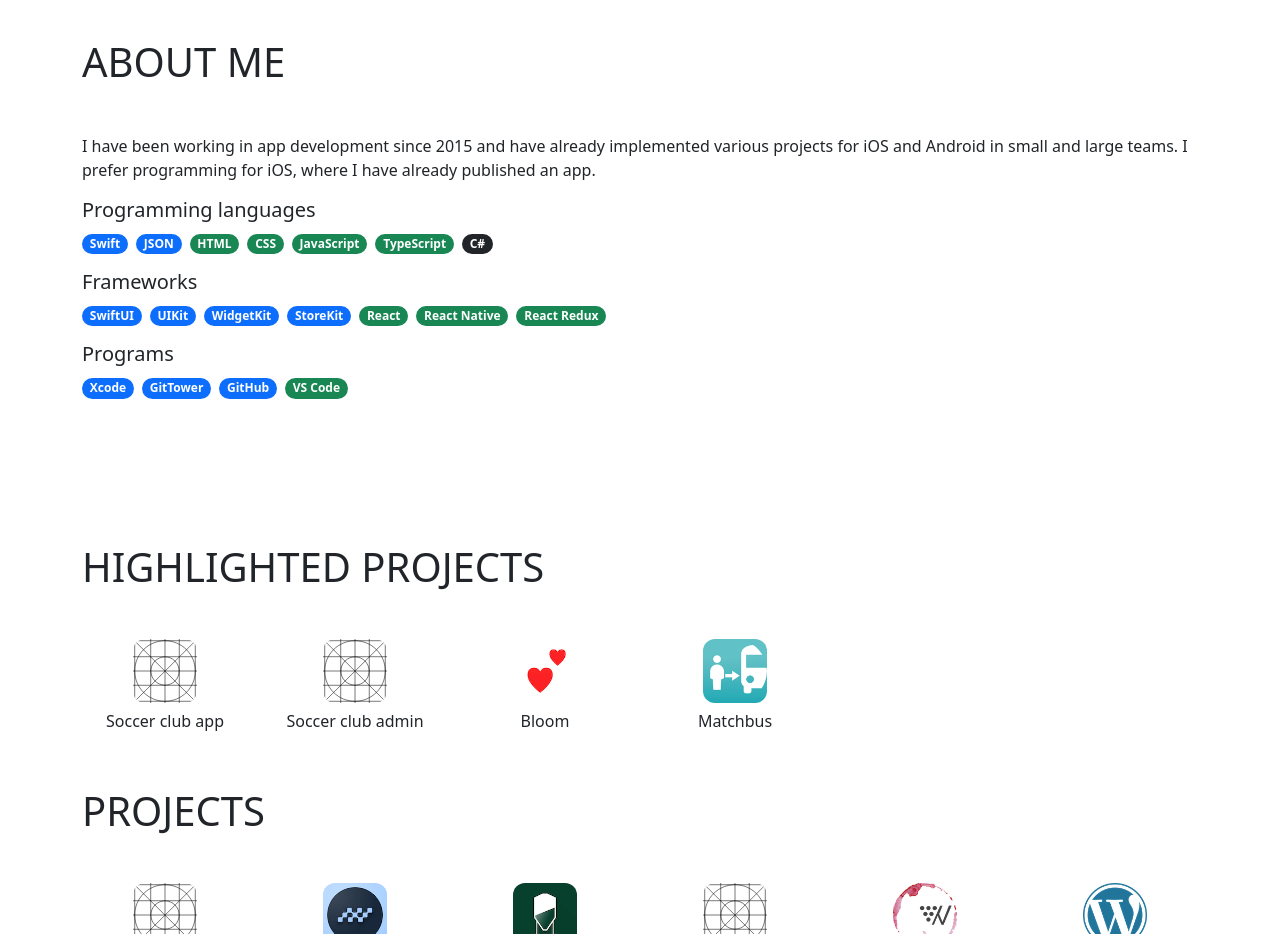
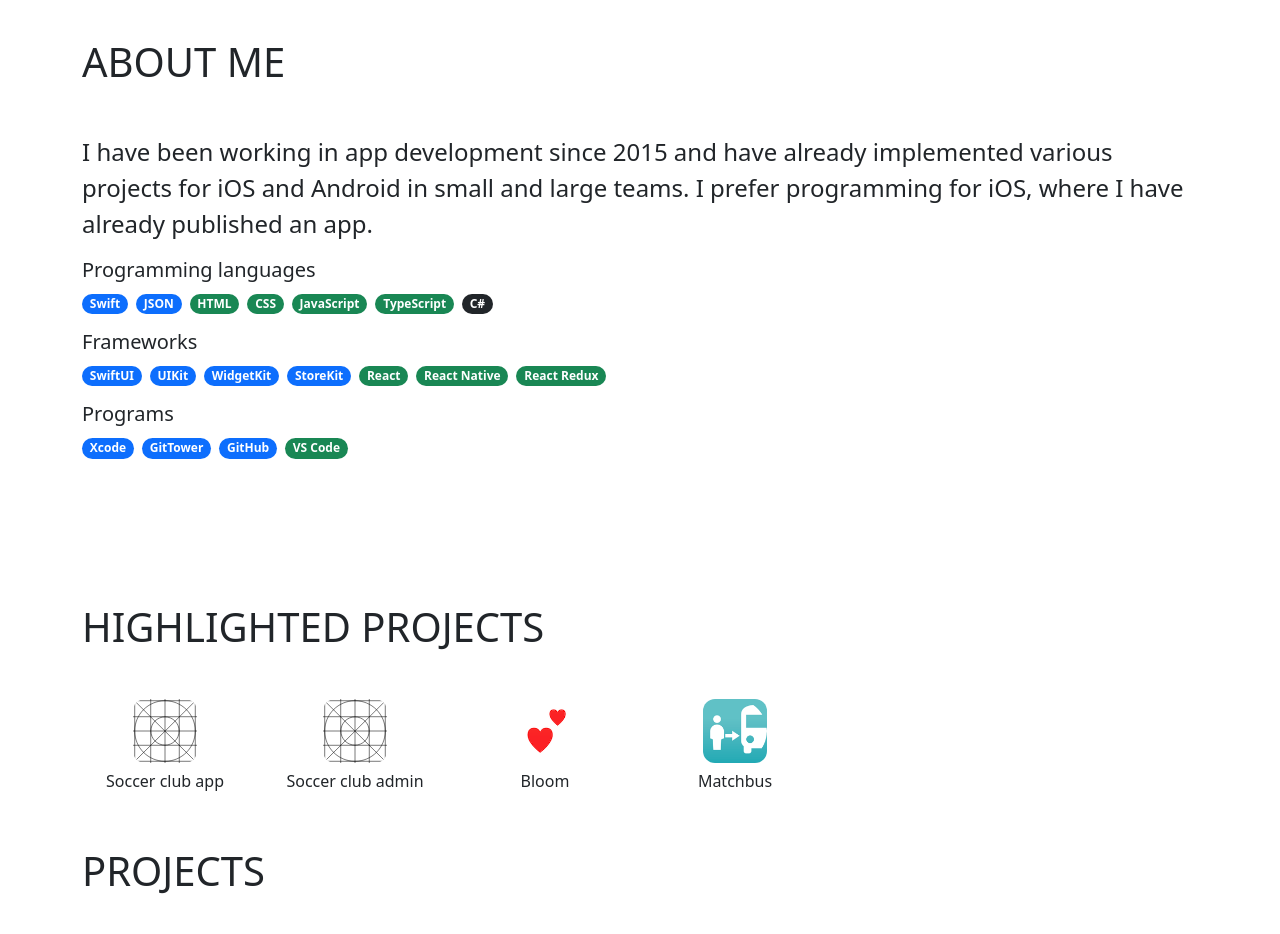
Before and after one commit to Hebrasco/hebrasco.github.io, a React (Create React App) app: page / in a window 1280 px wide. Shown: the part 802-1736 px from the top of the page. Built offline with nearby package versions, Linux system fonts and the light colour scheme.

Commit message:
Update about me text style

```diff
--- a/src/components/Home/components/AboutMe/AboutMe.tsx
+++ b/src/components/Home/components/AboutMe/AboutMe.tsx
@@ -14,7 +14,7 @@ export default function AboutMe(): JSX.Element {
       <Section lg title="About me" anchor={ROUTES.aboutMe.replace('/#', '')}>
         <Row>
           <Col xs={12} className="align-self-center">
-            <p className="d-inline-block mt-2 mt-md-0">
+            <p className="d-inline-block mt-2 mt-md-0 fs-4">
               I have been working in app development since 2015 and have already
               implemented various projects for iOS and Android in small and
               large teams. I prefer programming for iOS, where I have already
```
